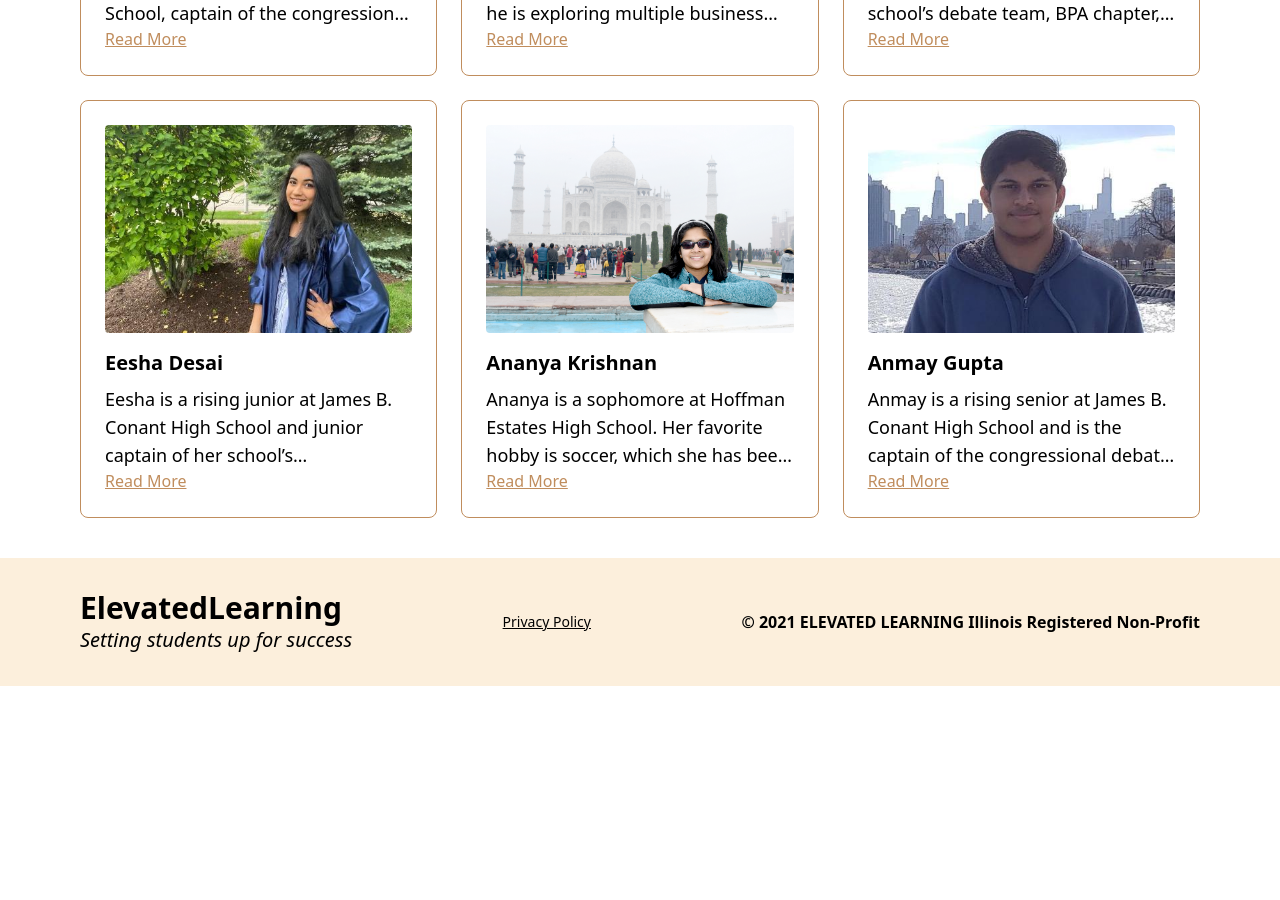
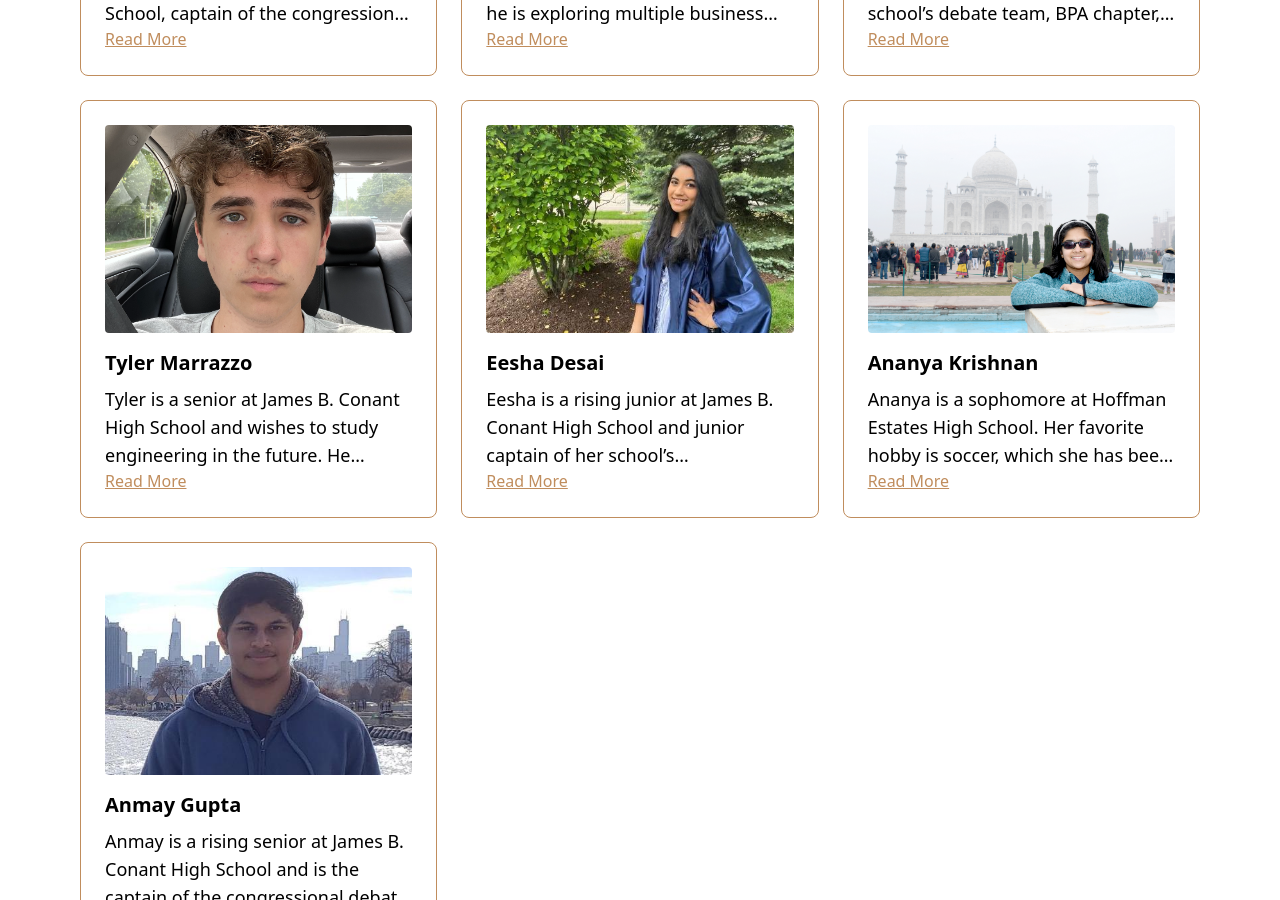
Before and after one commit to abhay1105/newelevatedtest, a React (Create React App) app: page /mentors in a window 1280 px wide. Shown: the part 960-1860 px from the top of the page. Before the commit the page ends 1646 px from the top, so only its background shows below. Built offline with nearby package versions, Linux system fonts and the light colour scheme.

Commit message:
added tyler

```diff
--- a/src/Mentors.js
+++ b/src/Mentors.js
@@ -16,6 +16,7 @@ const Mentors = () => {
                 <MentorCard source="/mentorImages/prisha.jpg" name="Prisha Mohan" bio="Prisha Mohan is currently a rising senior at James B. Conant High School, captain of the congressional debate team, and current president of SASA. Prisha also volunteers at Saint Alexian Brothers Medical Center and Friendship Village. Prisha is currently a Research Assistant at the University of Chicago since she plans to go into the medical field in the future."></MentorCard>
                 <MentorCard source="/mentorImages/rady.png" name="Rady Kolev" bio="Rady is a senior at Conant High School. Looking to go into finance, he is exploring multiple business ventures. When he is not teaching kids in the classroom, you can find him at the tennis court, behind his computer, or at the gym."></MentorCard>
                 <MentorCard source="/mentorImages/varshini.jpg" name="Varshini Medempudi" bio="Varshini is a senior at Schaumburg High School. She is a member of her school’s debate team, BPA chapter, Principal’s Advisory Board, badminton team, and more. She is excited to be a part of Elevated Learning and hopes to be a helpful mentor for the students."></MentorCard>
+                <MentorCard source="/mentorImages/tyler.png" name="Tyler Marrazzo" bio="Tyler is a senior at James B. Conant High School and wishes to study engineering in the future. He participates in Finance Club and is on the Student Council Executive Board."></MentorCard>
                 <MentorCard source="/mentorImages/eesha.jpg" name="Eesha Desai" bio="Eesha is a rising junior at James B. Conant High School and junior captain of her school’s congressional debate team. She has worked with professors at ISU and Loyola University to explore numerous medical research experiences. In her spare time, you’ll find her volunteering at AAB hospital or playing tennis."></MentorCard>
                 <MentorCard source="/mentorImages/ananya.JPG" name="Ananya Krishnan" bio="Ananya is a sophomore at Hoffman Estates High School. Her favorite hobby is soccer, which she has been playing for 9 years. She is on her school's debate, math, and trivia teams. She also participates in Hoffman's Business Professionals of America (BPA) club and went to state last year in Banking and Finance."></MentorCard>
                 <MentorCard source="/mentorImages/anmay.jpg" name="Anmay Gupta" bio="Anmay is a rising senior at James B. Conant High School and is the captain of the congressional debate team, robotics club, and technology club. As an aspiring roboticist, he loves to build his own robots and design his own programs. In his spare time, you'll find him working on his 3D printer or working on projects."></MentorCard>
```
Also changed, not shown: public/mentorImages/tyler.png (added).
